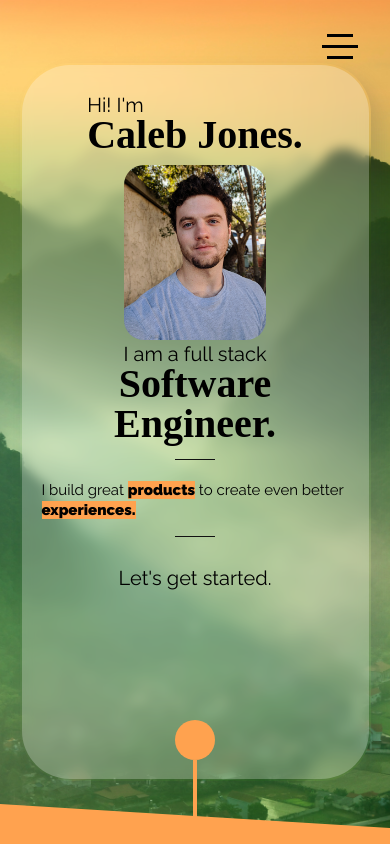
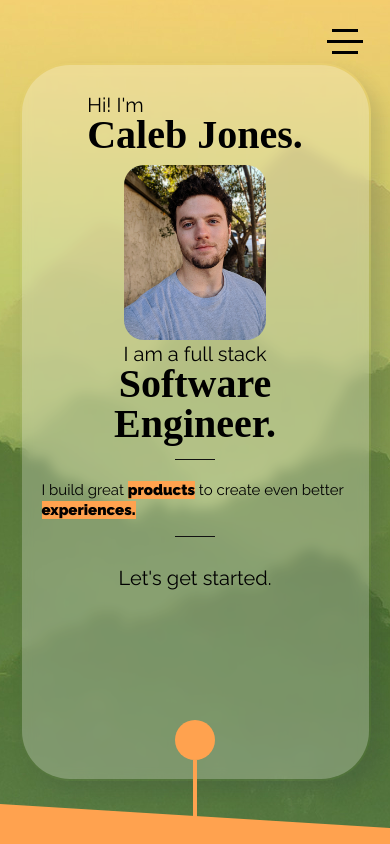
Before and after one commit to calebjo/portfolio-site, a Next.js app: page / in a window 390 px wide. Built offline with nearby package versions, Linux system fonts and the light colour scheme; a web font is replaced by a local one.

Commit message:
Fix background responsive scaling

```diff
--- a/pages/components/contact_section.jsx
+++ b/pages/components/contact_section.jsx
@@ -60,7 +60,7 @@ function ContactForm() {
         errors={state.errors}
       />
       <button type="submit" disabled={state.submitting}>
-        Submit
+        Send
       </button>
     </form>
   );
--- a/pages/index.js
+++ b/pages/index.js
@@ -16,7 +16,7 @@ import ContactSection from './components/contact_section'
 export const Home = () => {
 
     const [loaderClass, setLoaded] = useState(`${styles.page__loader}`);
-    const [scrollRate, setScrollRate] = useState(`50% 0`);
+    const [scrollRate, setScrollRate] = useState(`-500px -475px`);
     const [pastTop, setPastTop] = useState(false)
 
     useEffect(() => {
@@ -30,8 +30,8 @@ export const Home = () => {
     const handleScroll = (e) => {
         const scrolled = e.target.scrollTop
         console.log(scrolled)
-        const rate = scrolled * 0.125
-        setScrollRate(`50% ${-rate}px`)
+        const rate = (scrolled * 0.125)
+        setScrollRate(`-500px ${-475-rate}px`)
         if (scrolled === 0) {
             setPastTop(false)
         } else {
@@ -69,18 +69,17 @@ export const Home = () => {
                 <div className={styles.pages} id="home">
                     <div
                         className={styles.banner}
-                        style={{height: '100%'}}
                         >
                         <Image
                             src={banner}
-                            layout="fill"
-                            objectFit='cover'
+                            layout="fixed"
+                            objectFit="none"
+                            className="banner-image"
                             objectPosition={scrollRate}
                             priority="true"
                             alt="Banner image"
                             loading="eager"
                         />
-                        {/* SKELETON -- FIX BACKGROUND IMAGE POSITIONING LATER */}
                     </div>
                     <TopNav
                         pastTop={pastTop}/>
--- a/styles/hamburger.scss
+++ b/styles/hamburger.scss
@@ -42,8 +42,8 @@
     flex-direction: column;
     justify-content: center;
     align-items: center;
-    right: 2rem;
-    top: 2rem;
+    right: 1.5rem;
+    top: 1.5rem;
     width: 6rem;
     border-radius: 4rem;
     padding: 1rem;
```
